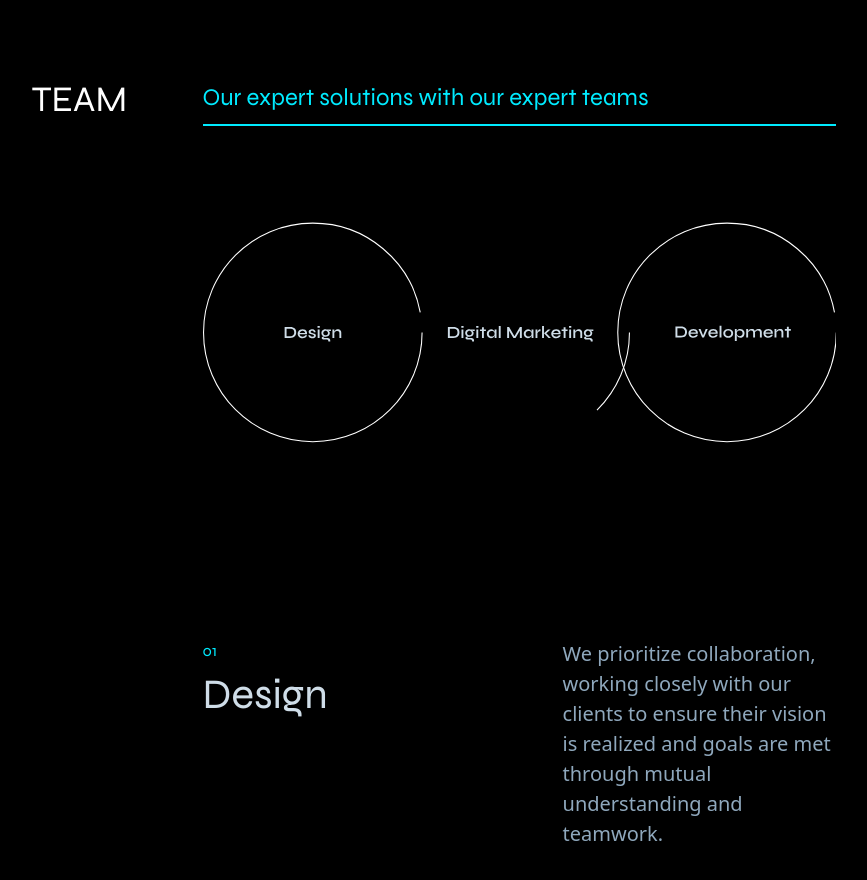
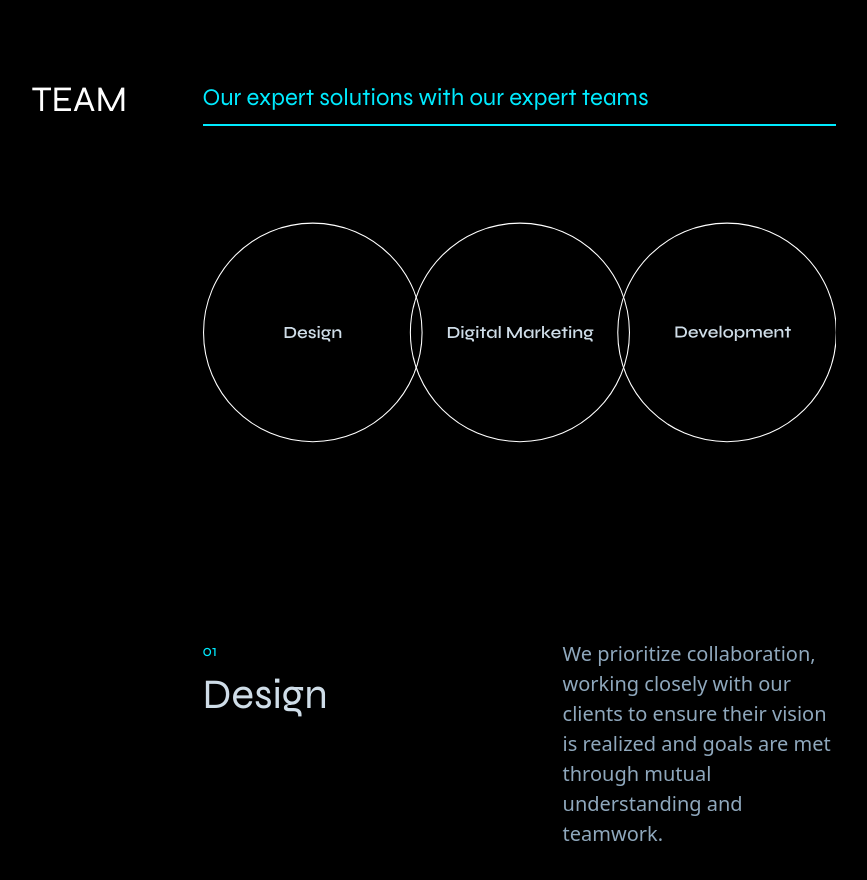
Before and after one commit to RohanClaclaws/dmsolving, a Next.js app: page /about-us in a window 1280 px wide. Shown: the part 2260-3140 px from the top of the page, without its empty margins (95-962 px from the left). Built offline with nearby package versions, Linux system fonts and the light colour scheme.

Commit message:
change-svg-path

```diff
--- a/src/components/about-us/section4.tsx
+++ b/src/components/about-us/section4.tsx
@@ -67,8 +67,8 @@ const Section4 = () => {
                     duration: 2,
                     ease: "circInOut",
                     repeat: Infinity,
-                    repeatType: "mirror",
-                    repeatDelay: 0.5
+                    // repeatType: "mirror",
+                    repeatDelay: 6
                 }}
                 stroke={'#FFFFFF'}
                 strokeWidth={2}
@@ -83,11 +83,11 @@ const Section4 = () => {
                 animate="visible"
                 variants={svgVariant}
                 transition={{
-                    duration: 2,
+                    duration: 4,
                     ease: "circInOut",
                     repeat: Infinity,
-                    repeatType: "mirror",
-                    repeatDelay: 1
+                    // repeatType: "mirror",
+                    repeatDelay: 6
                 }}
                 stroke={'#FFFFFF'}
                 strokeWidth={2}
@@ -101,11 +101,11 @@ const Section4 = () => {
                 animate="visible"
                 variants={svgVariant}
                 transition={{
-                    duration: 2,
+                    duration: 6,
                     ease: "circInOut",
                     repeat: Infinity,
-                    repeatType: "mirror",
-                    repeatDelay: 0.5
+                    // repeatType: "mirror",
+                    repeatDelay: 6
                 }}
                 stroke={'#FFFFFF'}
                 strokeWidth={2}
```
